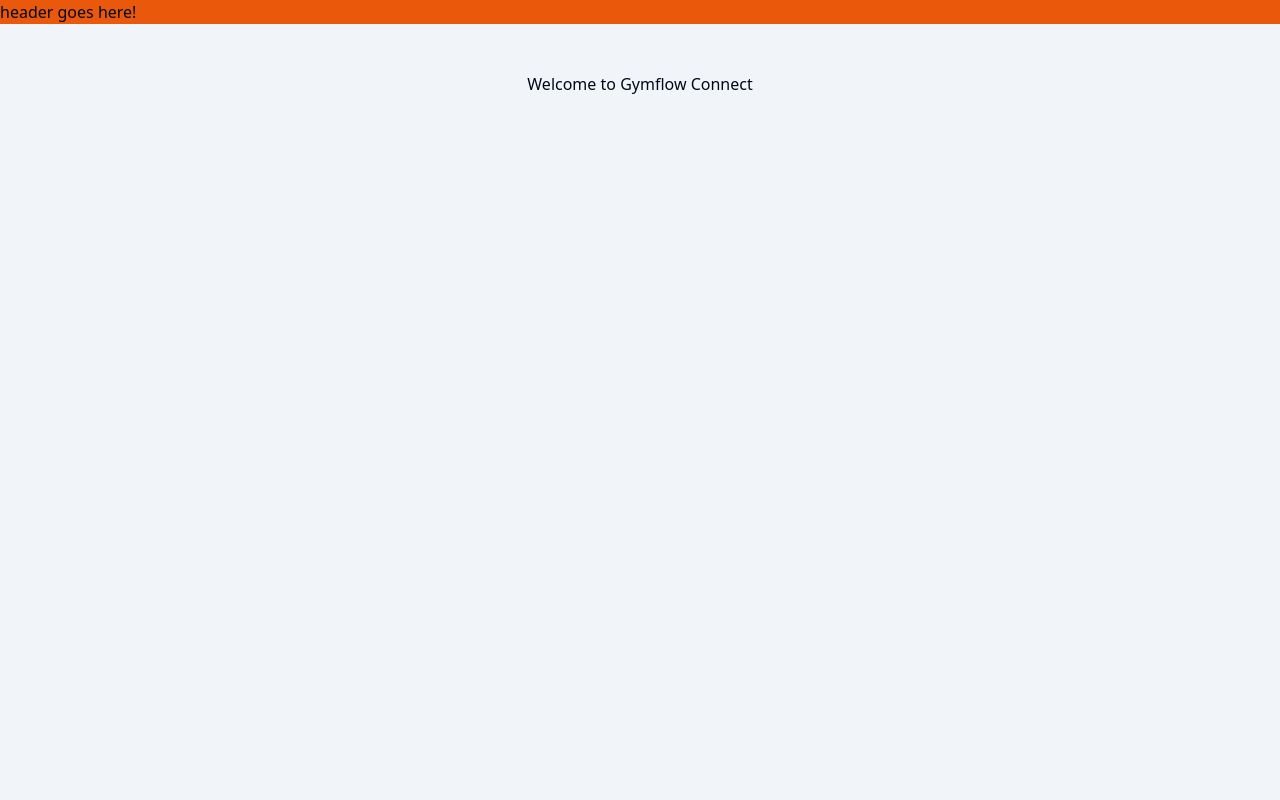
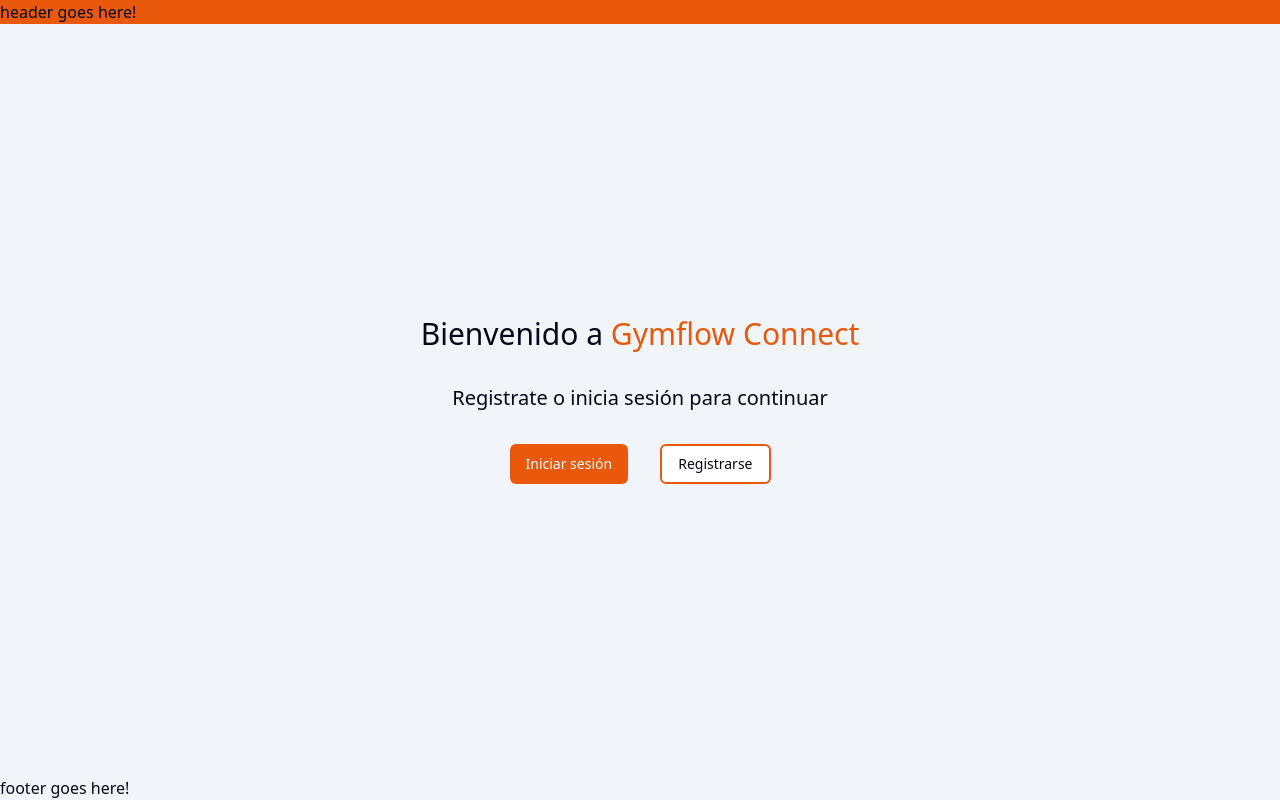
Before and after one commit to dserranog1/gymflow-connect, a Next.js app: page / in a window 1280 px wide. Shown: the top 800 px of the page. Built offline with nearby package versions, Linux system fonts and the light colour scheme.

Commit message:
crear pagina de inicio

```diff
--- a/src/components/forms/SignUpForm.tsx
+++ b/src/components/forms/SignUpForm.tsx
@@ -17,6 +17,7 @@
 import { ReloadIcon } from "@radix-ui/react-icons";
 import { useToast } from "../ui/use-toast";
 import { User } from "@/types";
+import { ClientResponseError } from "pocketbase";
 const formSchema = z
   .object({
     name: z.string().min(1, { message: "Campo requerido" }),
@@ -26,7 +27,7 @@
     email: z.string().email({ message: "El email ingresado no es válido" }),
     password: z
       .string({ required_error: "Campo requerida" })
-      .min(8, { message: "La contraseña debe tener al menos 8 carácteres." }),
+      .min(1, { message: "La contraseña debe tener al menos 8 carácteres." }),
     passwordConfirm: z.string({ required_error: "Campo requerido" }),
   })
   .refine((data) => data.password === data.passwordConfirm, {
@@ -59,6 +60,16 @@
         title: `Registo exitoso`,
         description: `Se ha creado el usuario ${user.name}`,
       });
+    },
+    onError: (error) => {
+      if (error instanceof ClientResponseError) {
+        // TODO parse response error and set more meaningful errors
+        toast({
+          title: "Ha ocurrido un error",
+          description: `Si el error persiste póngase en contacto con soporte`,
+          variant: "destructive",
+        });
+      }
     },
   });
   const onSubmit = (values: FormData) => {
--- a/src/components/layouts/ContentLayout.tsx
+++ b/src/components/layouts/ContentLayout.tsx
@@ -5,9 +5,7 @@
 }
 
 const ContentLayout: FC<Props> = ({ children }) => {
-  return (
-    <div className="mx-auto mb-32 mt-12 flex w-3/4 flex-col">{children}</div>
-  );
+  return <>{children}</>;
 };
 
 export default ContentLayout;
--- a/src/components/layouts/MainLayout.tsx
+++ b/src/components/layouts/MainLayout.tsx
@@ -2,9 +2,9 @@
 
 const MainLayout: FC<PropsWithChildren> = ({ children }) => {
   return (
-    <div className="flex h-full min-h-screen flex-col bg-slate-100">
+    <div className="flex h-full min-h-screen flex-col bg-slate-100 justify-between">
       <header className="bg-orange-600">header goes here!</header>
-      <main className="flex-1">{children}</main>
+      <main className="flex flex-col flex-1">{children}</main>
       <footer>footer goes here!</footer>
     </div>
   );
--- a/src/pages/index.tsx
+++ b/src/pages/index.tsx
@@ -2,12 +2,29 @@
 import { NextPageWithLayout } from "./_app";
 import ContentLayout from "@/components/layouts/ContentLayout";
 import { ReactElement } from "react";
+import { Button } from "@/components/ui/button";
+import Link from "next/link";
 
 const Home: NextPageWithLayout = () => {
   return (
-    <main className="flex min-h-screen flex-col items-center justify-between">
-      Welcome to Gymflow Connect
-    </main>
+    <div className="flex-1 flex flex-col justify-center items-center gap-8">
+      <h1 className="text-3xl">
+        Bienvenido a <span className="text-orange-600">Gymflow Connect</span>
+      </h1>
+      <h3 className="text-xl">Registrate o inicia sesión para continuar</h3>
+      <div className="flex gap-8">
+        <Button asChild className="bg-orange-600 hover:bg-orange-400">
+          <Link href="/login">Iniciar sesión</Link>
+        </Button>
+        <Button
+          variant="outline"
+          asChild
+          className="border-orange-600 border-2 hover:bg-orange-100"
+        >
+          <Link href="/sign-up">Registrarse</Link>
+        </Button>
+      </div>
+    </div>
   );
 };
 
```
